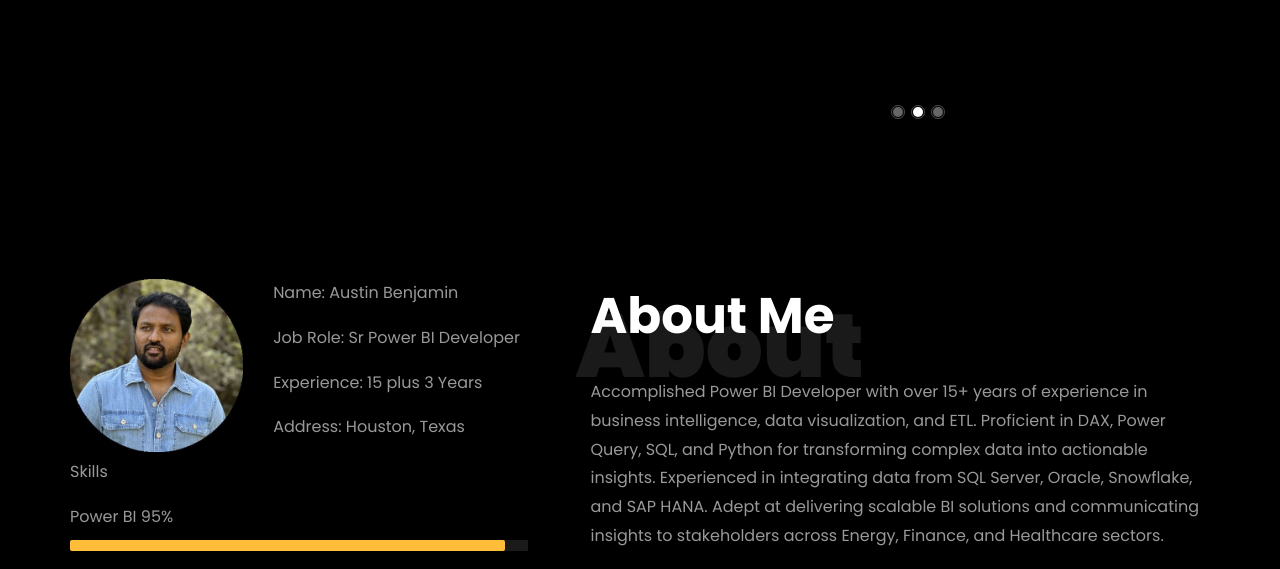
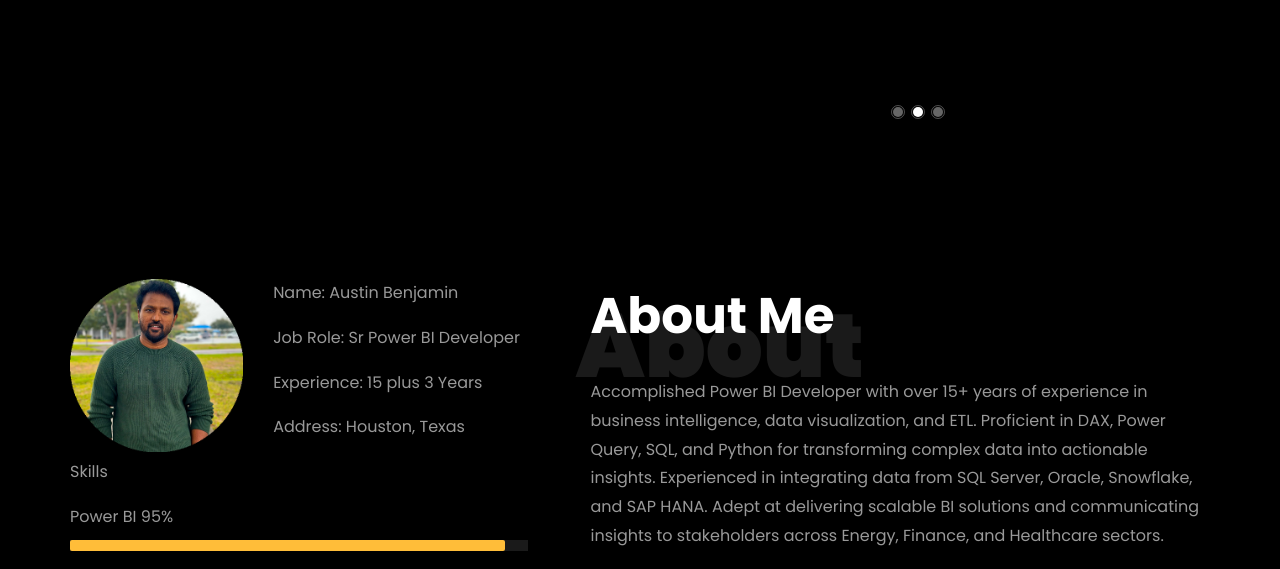
Before and after one commit to austinbenjamin-us/austinbenjamin-us.github.io, a plain HTML site: page index.html in a window 1280 px wide. Shown: the part 583-1152 px from the top of the page. Drawn offline with Linux system fonts and the light colour scheme; files whose address does not match are found by name.

Commit message:
Update index.html

```diff
--- a/index.html
+++ b/index.html
@@ -212,7 +212,7 @@
 <div class="row">
 <div class="col-sm-6 col-md-5">
 <div class="about-img">
-<img alt="" class="img-fluid rounded b-shadow-a" src="images/about-me.jpg"/>
+<img alt="" class="img-fluid rounded b-shadow-a" src="images/about-me.png"/>
 </div>
 </div>
 <div class="col-sm-6 col-md-7">
```
